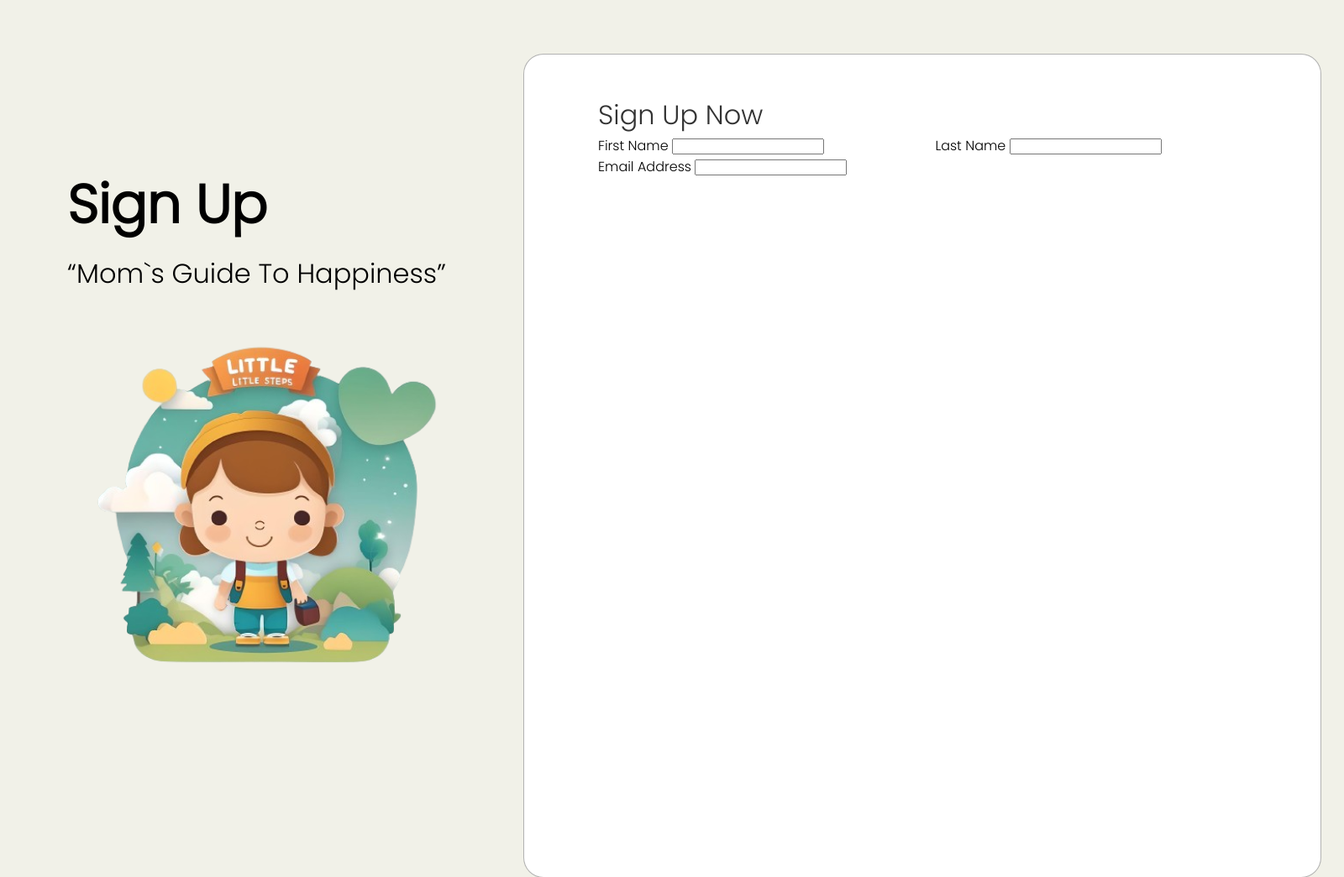
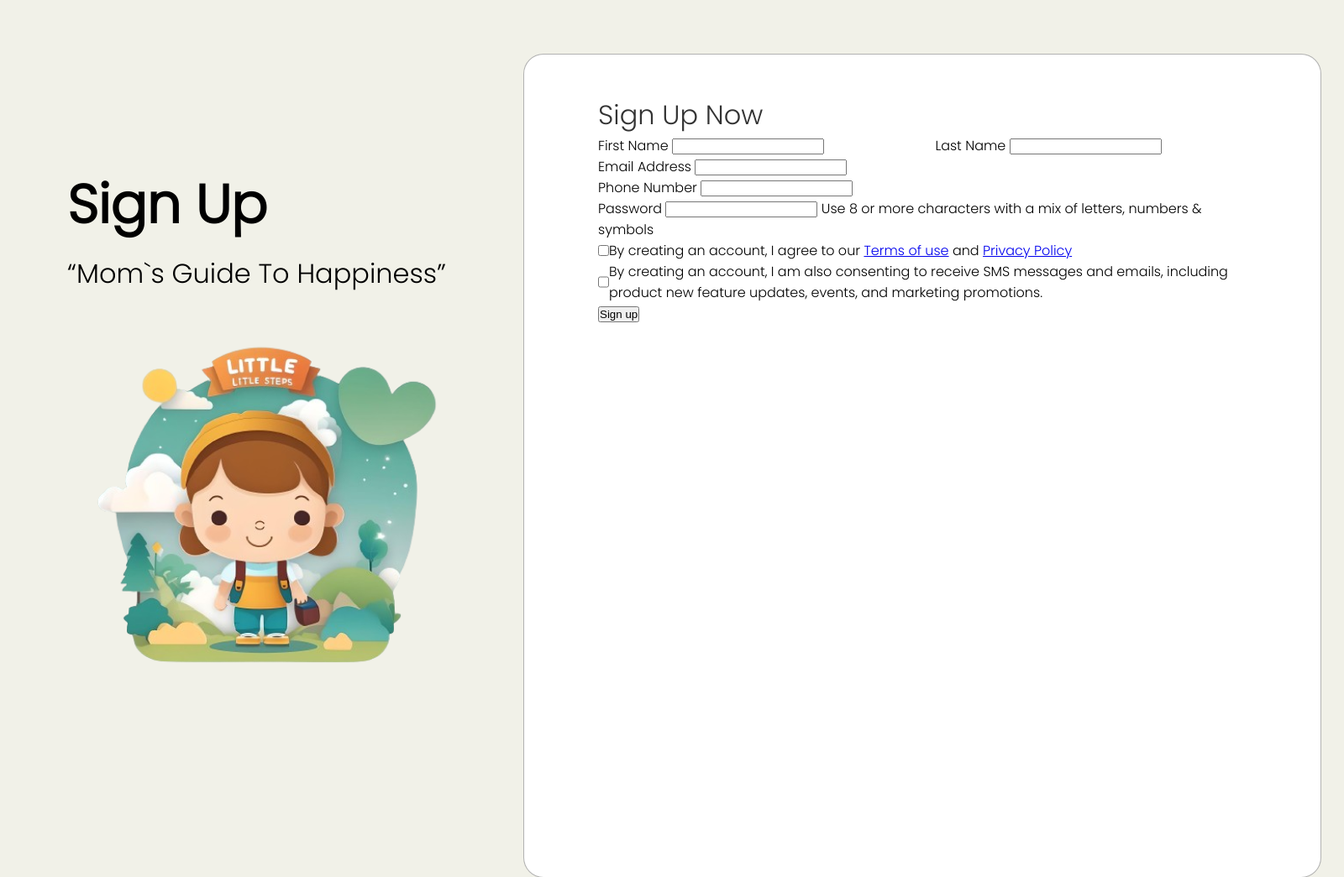
Before and after one commit to Mahennatadev/Little-Steps, a PHP site: page /html/login.html in a window 1600 px wide. Shown: the top 1045 px of the page at 84% size. Run offline with PHP 8.4, Linux system fonts and the light colour scheme.

Commit message:
upated login

```diff
--- a/css/login.css
+++ b/css/login.css
@@ -88,6 +88,6 @@ body {
     }
 }
 
-.control-form {
-    display: block;
+.policy {
+    display: flex;
 }
--- a/html/login.html
+++ b/html/login.html
@@ -23,21 +23,37 @@
                 <form action="#" method="post">
                     <div class="top-row">
                         <div class="control-form">
-                            <label for="firstName">
-                                First Name
-                            </label>
+                            <label for="firstName">First Name</label>
                             <input type="text" id="firstName" value="" required>
                         </div>
                         <div class="control-form">
-                            <label for="lastName">
-                                Last Name
-                            </label>
+                            <label for="lastName">Last Name</label>
                             <input type="text" id="lastName" value="" required>
                         </div>
                     </div>
-                    <div class="full-width">
+                    <div>
                         <label for="emailAddress">Email Address</label>
                         <input type="text" id="emailAddress" value="" required>
+                    </div>
+                    <div>
+                        <label for="phoneNumber">Phone Number</label>
+                        <input type="text" id="phoneNumber" value="" required>
+                    </div>
+                    <div>
+                        <label for="password">Password</label>
+                        <input type="password" id="password" value="" required>
+                        <label>Use 8 or more characters with a mix of letters, numbers & symbols</label>
+                    </div>
+                    <div class="policy">
+                        <input type="checkbox" required>
+                        <p>By creating an account, I agree to our <a href="#">Terms of use</a> and <a href="#">Privacy Policy</a></p>
+                    </div>
+                    <div class="policy">
+                        <input type="checkbox" required>
+                        <p>By creating an account, I am also consenting to receive SMS messages and emails, including product new feature updates, events, and marketing promotions.</p>
+                    </div>
+                    <div class="btn">
+                        <button type="submit">Sign up</button>
                     </div>
                 </form>
             </div>
```
